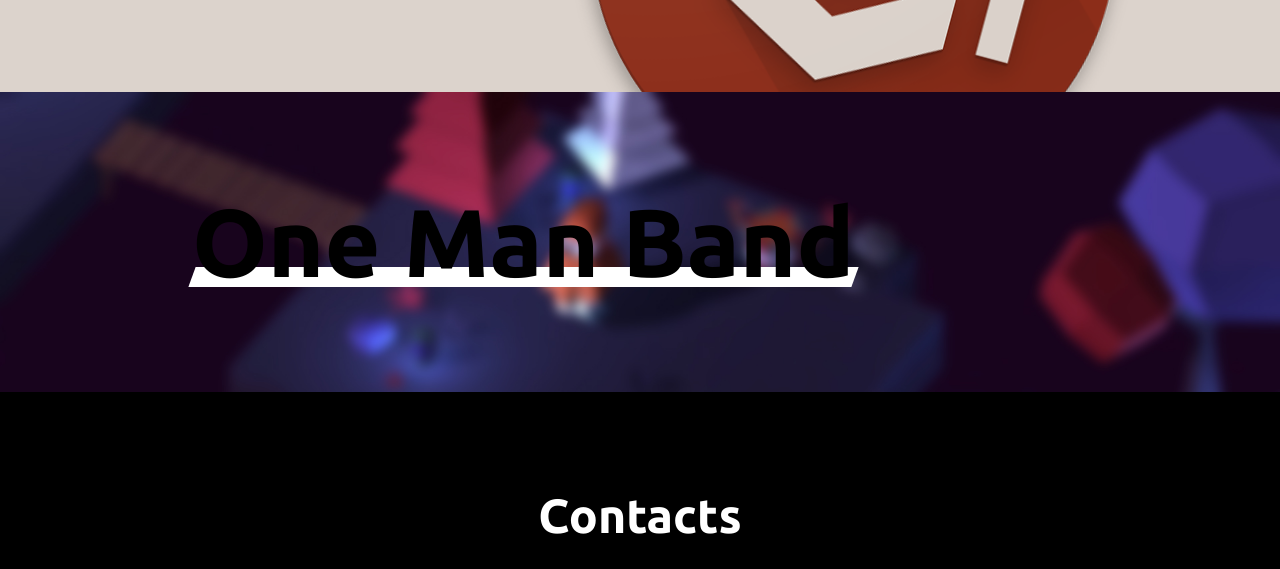
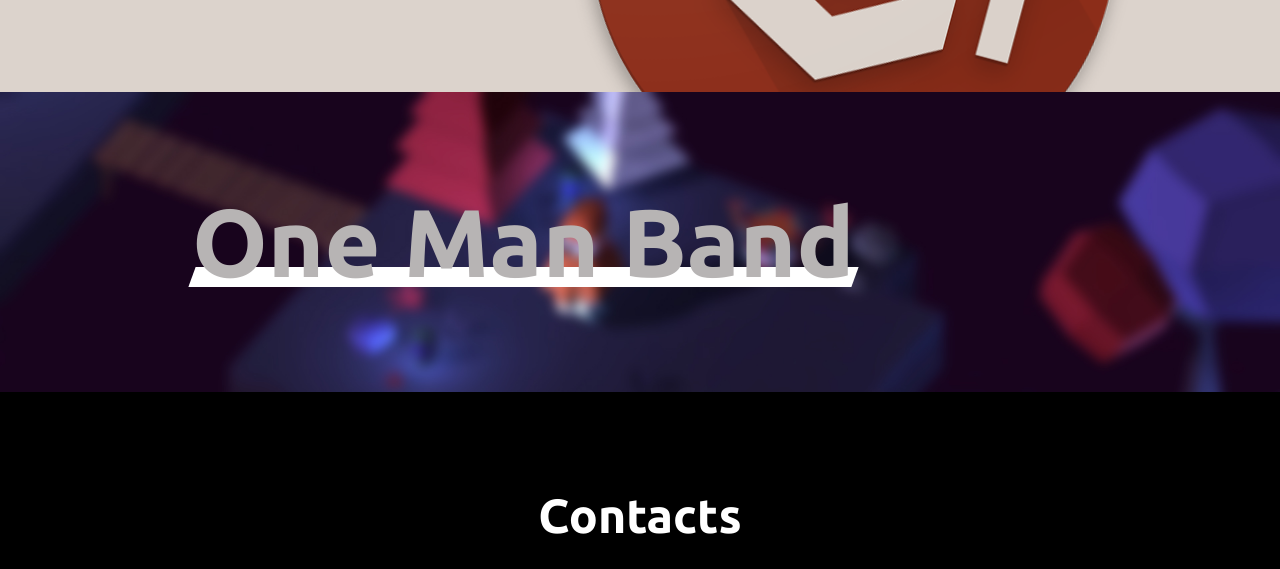
Before and after one commit to Pipas/pipas.github.io, a plain HTML site: page index.html in a window 1280 px wide. Shown: the part 2713-3282 px from the top of the page. Drawn offline with nearby package versions, Linux system fonts and the light colour scheme; a script that the page names is missing.

Commit message:
Updated one man band text color

```diff
--- a/style.css
+++ b/style.css
@@ -311,6 +311,10 @@ svg {
     background-size: 100%;
 }
 
+#onemanband h4 {
+  color: #b7b4b4;
+}
+
 .portfoliounderline {
     height: 20px;
     background-color: white;
```
